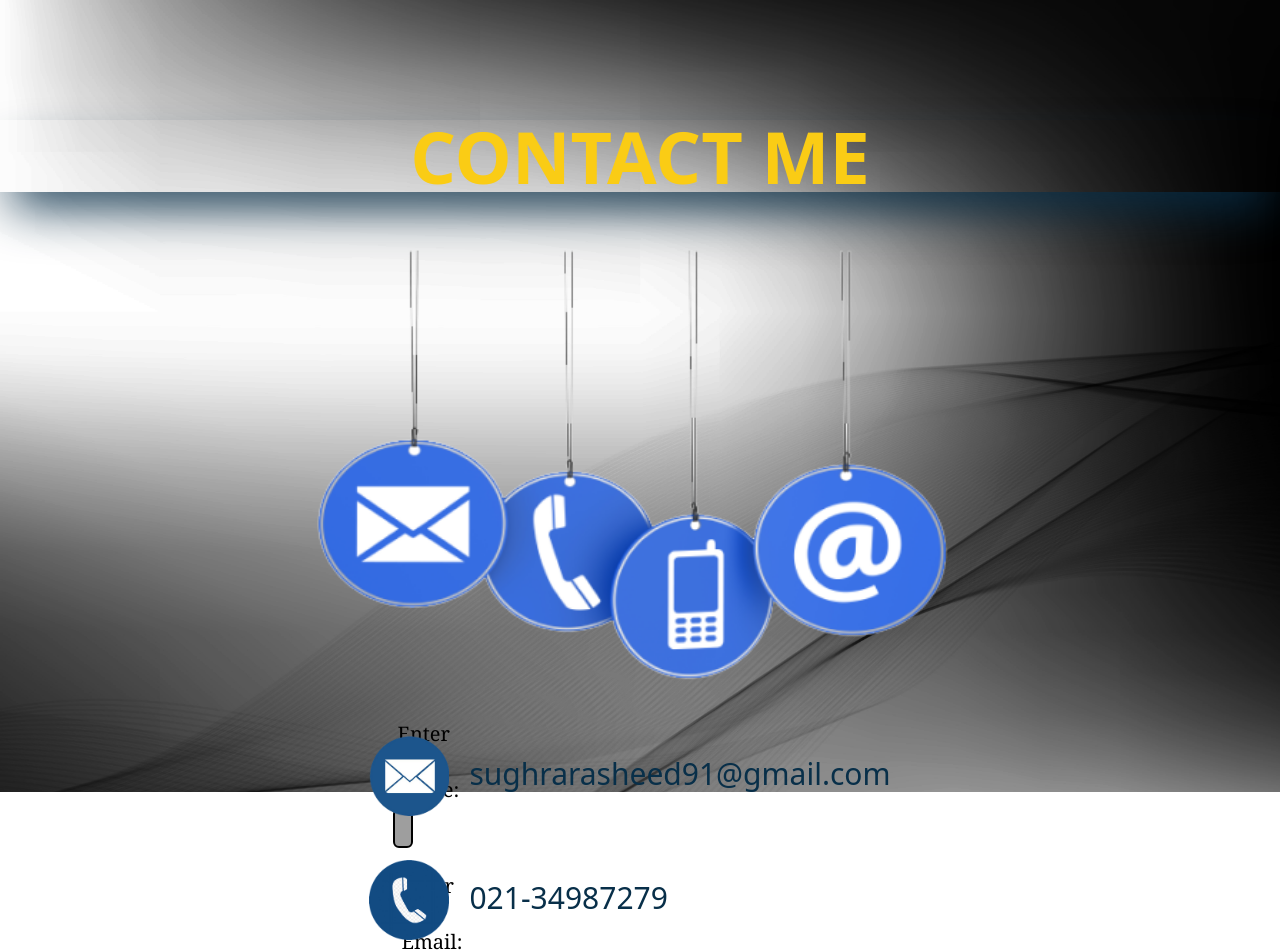
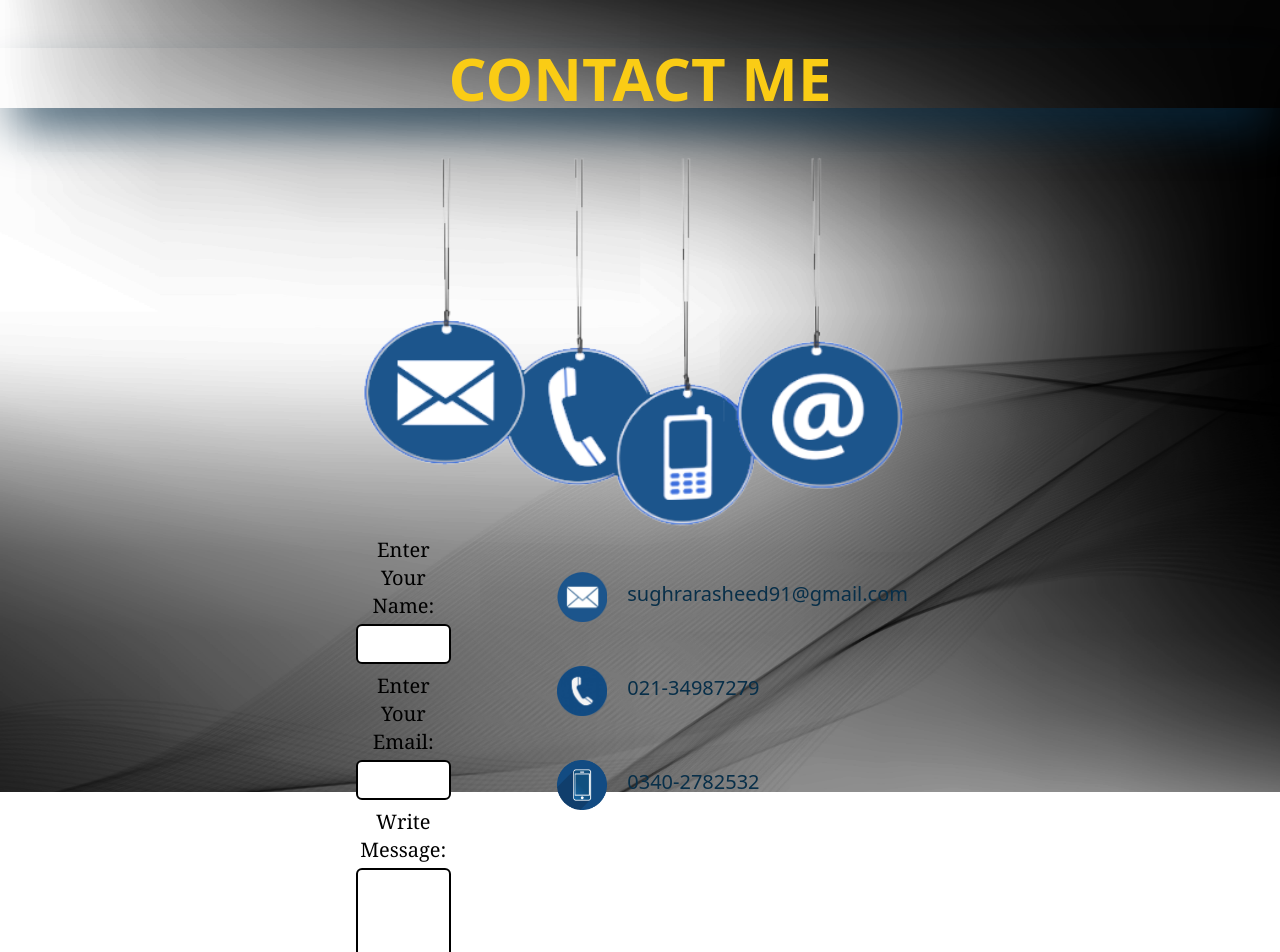
Before and after one commit to SughraRasheed/sr-nextjs-portfolio, a Next.js app: page /Contact in a window 1280 px wide. Shown: the part 120-1072 px from the top of the page. Built offline with nearby package versions, Linux system fonts and the light colour scheme; grey boxes are pictures that could not be loaded.

Commit message:
push my portfolio

```diff
--- a/src/app/About/page.tsx
+++ b/src/app/About/page.tsx
@@ -12,7 +12,7 @@ const About = () => {
 
             <div className="flex justify-center">
                 <div>
-                <h1 className="font-extrabold text-5xl text-sky-950 mx-28 mt-36 ">
+                <h1 className="font-extrabold text-5xl text-sky-950 mx-28 mt-28 ">
                     ABOUT ME
                 </h1>
                 <p className=" md:h-[800px] w-full md:w-[800px]  md:leading-10 p-8 md:text-xl  mx-20">
@@ -24,7 +24,7 @@ etc. where I have successfully blended Architectural integrity with aesthetic in
                 </p>
                 </div>
 
-                <div className="  bg-[url('/images/collage.png')]  lg:w-[900px] lg:h-[700px] bg-cover mx-auto ">
+                <div className="  bg-[url('/images/collage.png')]  lg:w-[800px] lg:h-[600px] bg-cover mx-auto ">
                 </div>
 
             </div>
--- a/src/app/Contact/page.tsx
+++ b/src/app/Contact/page.tsx
@@ -9,21 +9,21 @@ const Contact = () => {
         <section
 
     id="Contact"
-    className="bg-[url('/images/bg2.jpg')] bg-cover bg-no repeat h-screen py-32" >
+    className="bg-[url('/images/bg2.jpg')] bg-cover bg-no repeat h-screen py-14" >
 
 
-        <h1 className="text-center font-bold text-7xl text-yellow-400 shadow-2xl shadow-sky-950 ">
+        <h1 className="text-center font-bold text-6xl text-yellow-400 shadow-2xl shadow-sky-950 ">
                 CONTACT ME
             </h1>
           <div className="flex justify-center">
-            <div className=" bg-[url('/images/contact.png')]  lg:w-[700px] lg:h-[500px] bg-cover ">
+            <div className=" bg-[url('/images/contact.png')]  lg:w-[600px] lg:h-[420px] bg-cover ">
             </div>
             </div>
 
-            <div className="flex justify-center mx-60 px-44">
+            <div className="flex justify-center mx-60 px-28">
 
             <div className=" grid grid-cols-1 md:grid-cols-2   w-80  md:w-[80%] md:h-[80%]  border-black text-center">
-        <div className="m-6 space-y-4 text-black text-md md:text-xl font-serif ">
+        <div className="m-1 space-y-1 text-black text-md md:text-xl font-serif ">
           <div>
             <label htmlFor="name" className="block p-1">
               Enter Your Name:
@@ -31,29 +31,29 @@ const Contact = () => {
             <input
               id="name"
               type="text"
-              className="w-full px-2 py-1 rounded-md bg-[url('/images/pink.png')]  border-2 border-black text-sky-950 text-center"
+              className="w-full px-2 py-1 rounded-md  border-2 border-black text-sky-950 text-center"
             />
           </div>
 
           <div>
-            <label htmlFor="email" className="block p-2">
+            <label htmlFor="email" className="block p-1">
               Enter Your Email:
             </label>
             <input
               id="email"
               type="email"
-              className="w-full px-2 py-1 rounded-md bg-[url('/images/pink.png')]  border-2 border-black text-sky-950 text-center"
+              className="w-full px-1 py-1 rounded-md  border-2 border-black text-sky-950 text-center"
             />
           </div>
 
           <div>
-            <label htmlFor="Message" className="block p-2">
+            <label htmlFor="Message" className="block p-1">
               Write Message:
             </label>
             <textarea
               id="text"
               rows={20}
-              className="w-full p-2 rounded-md bg-[url('/images/pink.png')]  border-2  border-black text-sky-950 h-32 md:h-28  text-center"
+              className="w-full p-2 rounded-md   border-2  border-black text-sky-950 h-32 md:h-28  text-center"
             />
           </div>
           <button className="text-white border-2 border-black p-2  bg-sky-950 hover:font-bold rounded-xl w-full   hover:text-yellow-400">Submit</button>
@@ -66,24 +66,24 @@ const Contact = () => {
         <div className=" flex-col  ">
 
             <div  className="flex my-11">
-                 <div className=" bg-[url('/images/email.png')]  lg:w-[80px] lg:h-[80px] bg-cover ">
+                 <div className=" bg-[url('/images/email.png')]  lg:w-[50px] lg:h-[50px] bg-cover ">
 
             </div>
-            <h2 className="text-3xl text-sky-950 mt-5 mx-5"> sughrarasheed91@gmail.com</h2>
+            <h2 className="text-xl text-sky-950 mt-2 mx-5"> sughrarasheed91@gmail.com</h2>
 
             </div>
             <div className="flex my-11">
-            <div className=" bg-[url('/images/tele.png')]  lg:w-[80px] lg:h-[80px] bg-cover ">
+            <div className=" bg-[url('/images/tele.png')]  lg:w-[50px] lg:h-[50px] bg-cover ">
 
             </div>
-            <h2 className="text-3xl text-sky-950 mt-5 mx-5"> 021-34987279</h2>
+            <h2 className="text-xl text-sky-950 mt-2 mx-5"> 021-34987279</h2>
             </div>
 
             <div className="flex">
-            <div className=" bg-[url('/images/mob.png')]  lg:w-[80px] lg:h-[80px] bg-cover ">
+            <div className=" bg-[url('/images/mob.png')]  lg:w-[50px] lg:h-[50px] bg-cover ">
 
             </div>
-            <h2 className="text-3xl text-sky-950 mt-5 mx-5"> 0340-2782532</h2>
+            <h2 className="text-xl text-sky-950 mt-2 mx-5"> 0340-2782532</h2>
             </div>
         </div>
 
--- a/src/app/Projects/page.tsx
+++ b/src/app/Projects/page.tsx
@@ -9,27 +9,27 @@ const Projects = () => {
 
       <section
       id="Projects"
-        className=" bg-[url('/images/bg2.jpg')] bg-cover bg-no repeat h-screen py-28 ">
-          <h1 className="text-center font-normal text-7xl text-yellow-400 shadow-2xl shadow-sky-950 ">
+        className=" bg-[url('/images/bg2.jpg')] bg-cover bg-no repeat h-screen py-14 ">
+          <h1 className="text-center font-normal text-6xl text-yellow-400 shadow-2xl shadow-sky-950 ">
                 MY PROJECTS
             </h1>
       <div className="" >
-        <div className="flex justify-between text-sky-950 text-9xl">
-          <h1 className="mx-48 pt-28">
+        <div className="flex justify-between text-sky-950 text-8xl">
+          <h1 className="mx-48 pt-12">
             01.
           </h1>
-          <h1 className="mx-auto pt-28">
+          <h1 className="mx-auto pt-12">
             02.
           </h1>
 
         </div>
-        <div className="flex justify-between text-4xl text-sky-950 ">
+        <div className="flex justify-between text-3xl text-sky-950 ">
         <p className="mx-52"> Bahria Town <br/>Residence</p>
         <p className="mx-auto"> MOVENPICK</p>
         </div>
         <div className="flex justify-between ">
-        <div className=" bg-[url('/images/01.png')]  lg:w-[1200px] lg:h-[650px] bg-cover mx-20"></div>
-        <div className=" bg-[url('/images/02.png')]  lg:w-[1200px] lg:h-[650px] bg-cover mx-36"></div>
+        <div className=" bg-[url('/images/01.png')]  lg:w-[900px] lg:h-[500px] bg-cover mx-20"></div>
+        <div className=" bg-[url('/images/02.png')]  lg:w-[900px] lg:h-[500px] bg-cover mx-36"></div>
         </div>
       </div>
       </section>
--- a/src/app/Projects02/page.tsx
+++ b/src/app/Projects02/page.tsx
@@ -7,27 +7,27 @@ const Projects02 = () => {
     <div>
 
       <section
-        className=" bg-[url('/images/bg2.jpg')] bg-cover bg-no repeat h-screen py-28">
-           <h1 className="text-center font-normal text-7xl text-yellow-400 shadow-2xl shadow-sky-950 ">
+        className=" bg-[url('/images/bg2.jpg')] bg-cover bg-no repeat h-screen py-14">
+           <h1 className="text-center font-normal text-6xl text-yellow-400 shadow-2xl shadow-sky-950 ">
                 MY PROJECTS
             </h1>
       <div className="" >
-        <div className="flex justify-between text-sky-950 text-9xl">
-          <h1 className="mx-48 pt-28">
+        <div className="flex justify-between text-sky-950 text-8xl">
+          <h1 className="mx-48 pt-12">
             03.
           </h1>
-          <h1 className="mx-auto pt-28">
+          <h1 className="mx-auto pt-12">
             04.
           </h1>
 
         </div>
-        <div className="flex justify-between text-4xl text-sky-950 ">
-        <p className="mx-48"> 7 Wonder city <br/>Mosque</p>
+        <div className="flex justify-between text-3xl text-sky-950 ">
+        <p className="mx-48"> 7 Wonders city <br/>Mosque</p>
         <p className="mx-auto"> Cafe Qabail</p>
         </div>
         <div className="flex justify-between ">
-        <div className=" bg-[url('/images/03.png')]  lg:w-[1200px] lg:h-[650px] bg-cover mx-20"></div>
-        <div className=" bg-[url('/images/04.png')]  lg:w-[1200px] lg:h-[650px] bg-cover mx-36"></div>
+        <div className=" bg-[url('/images/03.png')]  lg:w-[900px] lg:h-[500px] bg-cover mx-20"></div>
+        <div className=" bg-[url('/images/04.png')]  lg:w-[900px] lg:h-[500px] bg-cover mx-36"></div>
         </div>
       </div>
       </section>
--- a/src/app/Projects03/page.tsx
+++ b/src/app/Projects03/page.tsx
@@ -7,27 +7,27 @@ const Projects03 = () => {
     <div>
 
       <section
-        className=" bg-[url('/images/bg2.jpg')] bg-cover bg-no repeat h-screen py-28 ">
-           <h1 className="text-center font-normal text-7xl text-yellow-400 shadow-2xl shadow-sky-950 ">
+        className=" bg-[url('/images/bg2.jpg')] bg-cover bg-no repeat h-screen py-14 ">
+           <h1 className="text-center font-normal text-6xl text-yellow-400 shadow-2xl shadow-sky-950 ">
                 MY PROJECTS
             </h1>
       <div className="" >
-        <div className="flex justify-between text-sky-950 text-9xl">
-          <h1 className="mx-48 pt-28">
+        <div className="flex justify-between text-sky-950 text-8xl">
+          <h1 className="mx-48 pt-12">
             05.
           </h1>
-          <h1 className="mx-auto pt-28">
+          <h1 className="mx-auto pt-12">
             06.
           </h1>
 
         </div>
-        <div className="flex justify-between text-4xl text-sky-950 ">
+        <div className="flex justify-between text-3xl text-sky-950 ">
         <p className="mx-48"> Lounge Interior</p>
         <p className="mx-auto"> Office Interior</p>
         </div>
         <div className="flex justify-between ">
-        <div className=" bg-[url('/images/05.png')]  lg:w-[1200px] lg:h-[650px] bg-cover mx-20"></div>
-        <div className=" bg-[url('/images/06.png')]  lg:w-[1200px] lg:h-[650px] bg-cover mx-36"></div>
+        <div className=" bg-[url('/images/05.png')]  lg:w-[900px] lg:h-[500px] bg-cover mx-20"></div>
+        <div className=" bg-[url('/images/06.png')]  lg:w-[900px] lg:h-[500px] bg-cover mx-36"></div>
         </div>
       </div>
       </section>
--- a/src/app/page.tsx
+++ b/src/app/page.tsx
@@ -36,7 +36,7 @@ export default function Home() {
                </button>
           </div>
 
-          <div className="rounded-full shadow-xl  border-sky-950 shadow-zinc-600 bg-[url('/images/mypic.png')] w-[400px] h-[400px] lg:w-[600px] lg:h-[600px] bg-cover mx-auto my-auto "></div>
+          <div className="rounded-full shadow-xl  border-sky-950 shadow-zinc-600 bg-[url('/images/mypic.png')] w-[400px] h-[400px] lg:w-[500px] lg:h-[500px] bg-cover mx-auto my-auto "></div>
 
 
           </div>
```
Also changed, not shown: public/images/contact.png.
